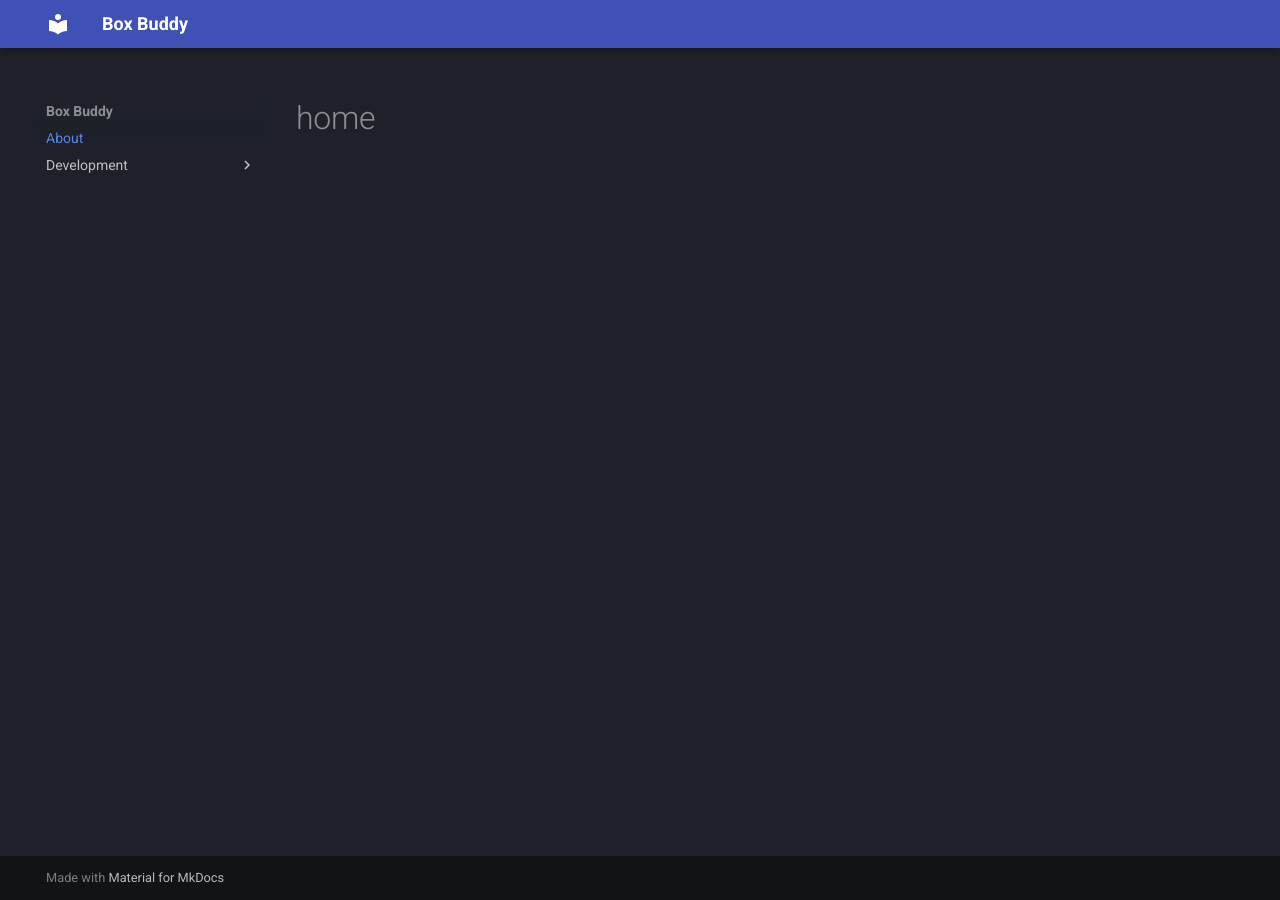
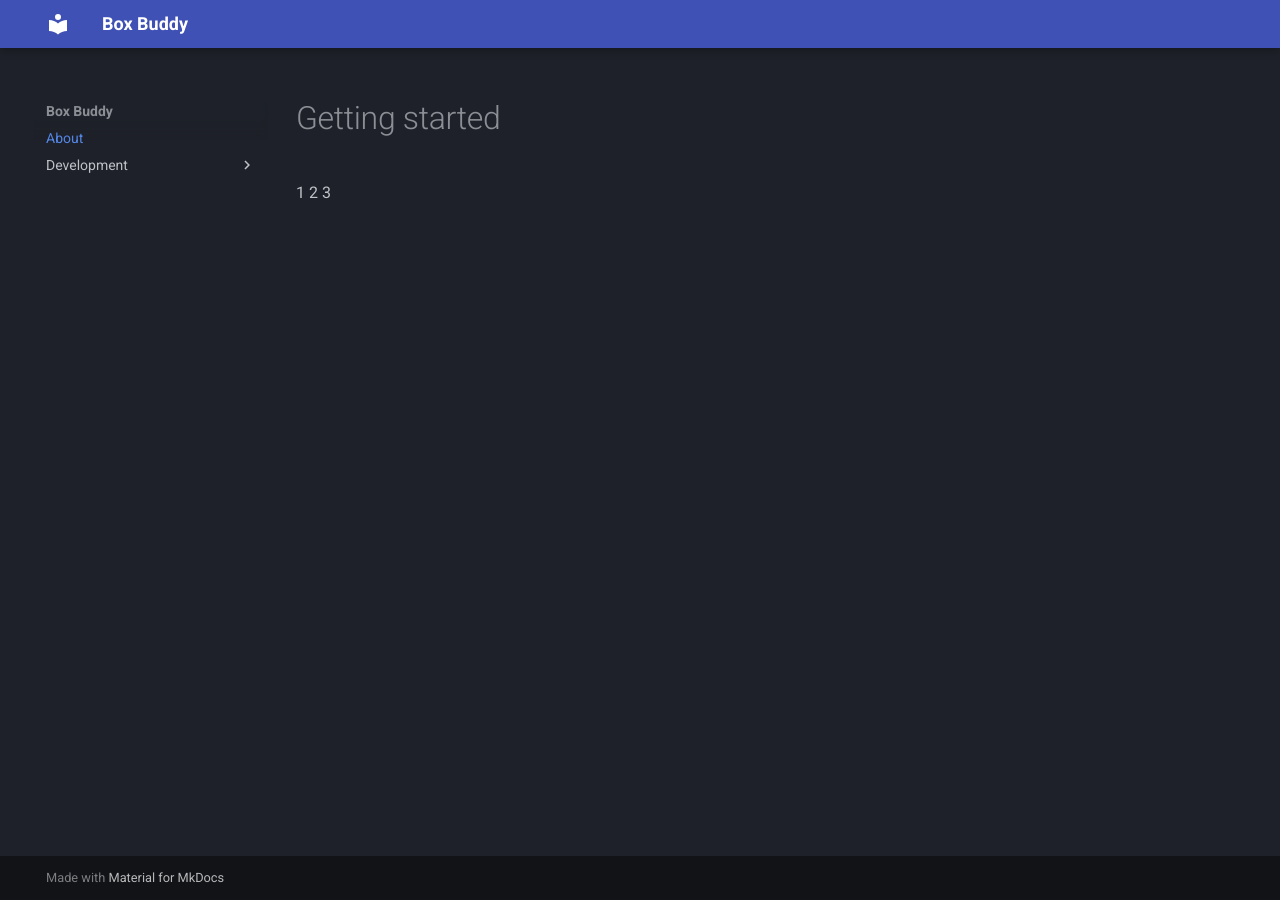
Before and after one commit to iandday/box_buddy, an MkDocs documentation site: the page built from docs/index.md, in a window 1280 px wide. Built offline with MkDocs 1.6.1 and Material for MkDocs 9.7.7, drawn with Linux system fonts in a browser that asks for light colours.

Commit message:
docs(Core): update docs

```diff
--- a/docs/index.md
+++ b/docs/index.md
@@ -1 +1,5 @@
-# home
+# Getting started
+
+1
+2
+3
```
